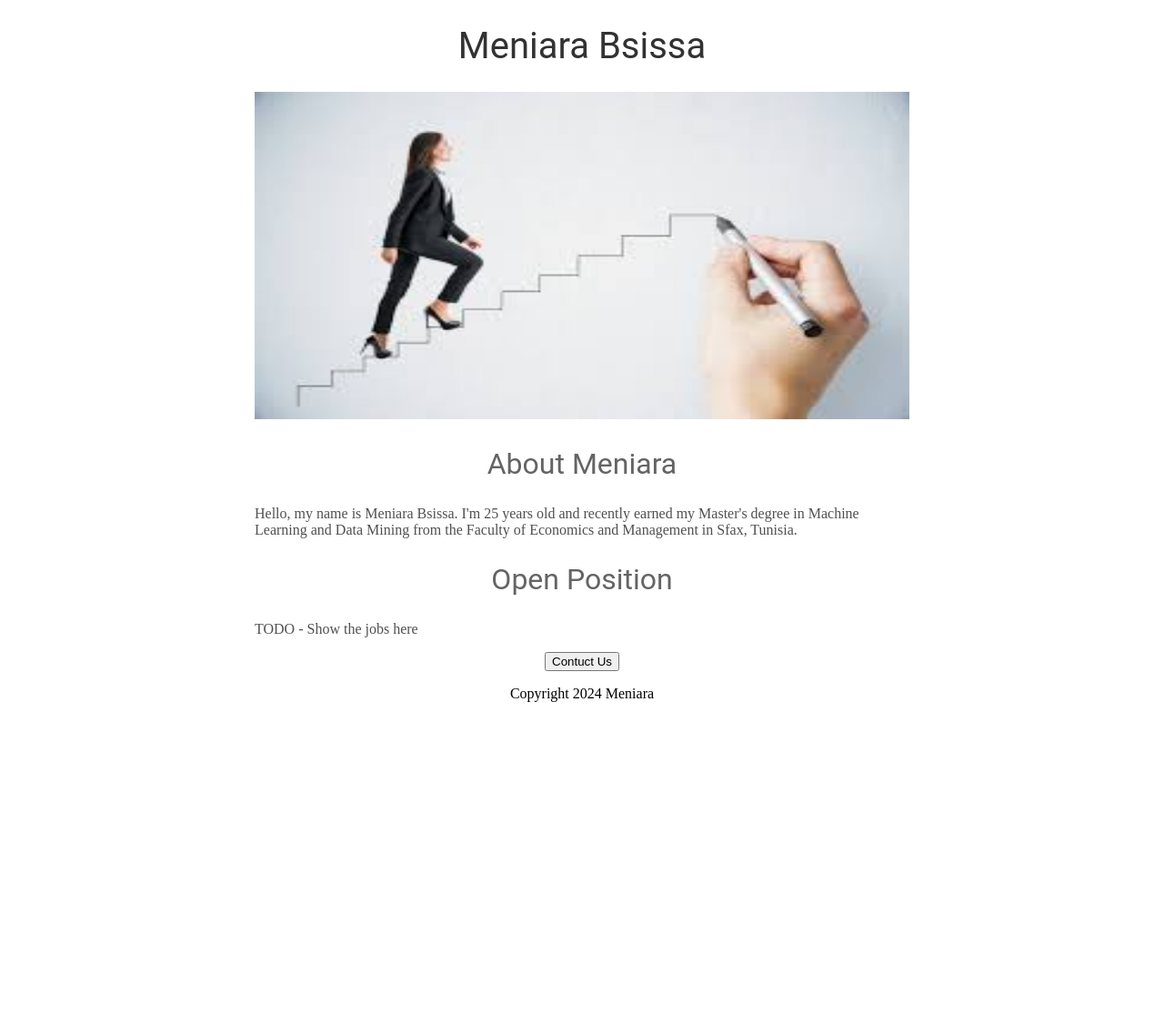
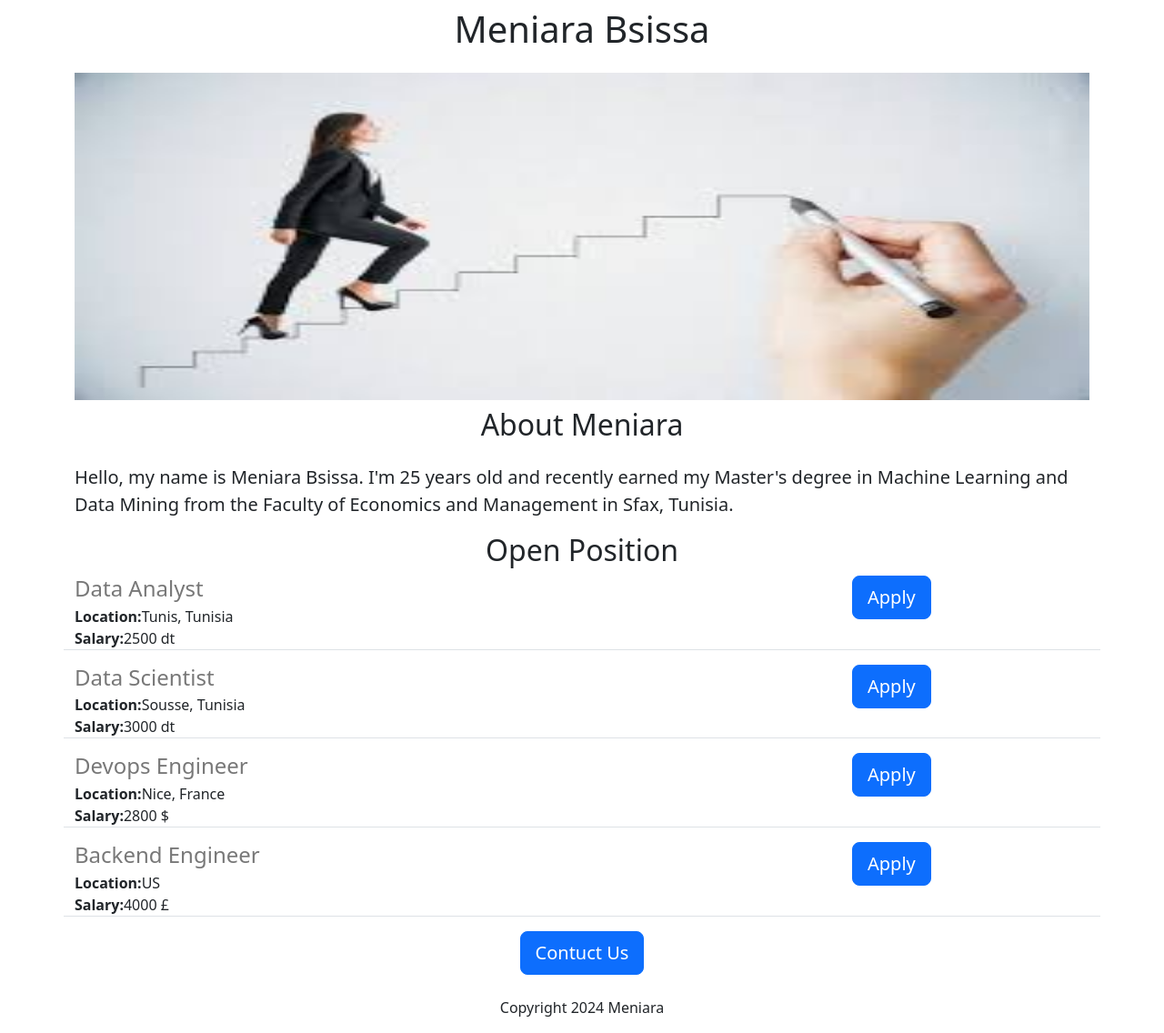
Before and after one commit to MeniaraBsissa/web-site-with-python-Flask, a Flask app: page / in a window 1280 px wide. Shown: the whole page at 91% size. Before the commit the page ends 772 px from the top, so only its background shows below. Run offline with Flask 3, Linux system fonts and the light colour scheme.

Commit message:
Added Dynamic data and api route

```diff
--- a/app.py
+++ b/app.py
@@ -1,10 +1,43 @@
-from flask import Flask, render_template
+from flask import Flask, render_template, jsonify
 
 app = Flask(__name__)
 
+
+JOBS = [
+  {
+    'id': 1,
+    'title': 'Data Analyst',
+    'location': 'Tunis, Tunisia',
+    'salary': '2500 dt'
+  },
+  {
+    'id': 2,
+    'title': 'Data Scientist',
+    'location': 'Sousse, Tunisia',
+    'salary': '3000 dt'
+  },
+  {
+    'id': 3,
+    'title': 'Devops Engineer',
+    'location': 'Nice, France',
+    'salary': '2800 $'
+  },
+  {
+    'id': 4,
+    'title': 'Backend Engineer',
+    'location': 'US',
+    'salary': '4000 £'
+  }
+]
+
+
 @app.route("/")
 def hello_word():
-  return render_template('home.html')
+  return render_template('home.html', jobs=JOBS, company_name='Meniara')
+
+@app.route("/api/jobs")
+def list_job():
+  return jsonify(JOBS)
 
 if __name__ == "__main__":
   app.run(host='0.0.0.0', debug=True)
--- a/templates/home.html
+++ b/templates/home.html
@@ -2,52 +2,36 @@
 <html>
   <head>
     <title>Meniara Bsissa</title>
+    <meta charset="utf-8">
+    <meta name="viewport" content="width=device-width, initial-scale=1">
+    <link href="https://cdn.jsdelivr.net/npm/bootstrap@5.3.3/dist/css/bootstrap.min.css" rel="stylesheet" integrity="sha384-QWTKZyjpPEjISv5WaRU9OFeRpok6YctnYmDr5pNlyT2bRjXh0JMhjY6hW+ALEwIH" crossorigin="anonymous">
   <style>
-      h1{
-        font-size: 40px;
-        font-family: ROBOTO;
-        font-weight: normal;
-        color: rgb(50, 50, 50);
-        text-align: center;
-        font-weight: normal;
-      }
     #banner {
       width: 100%;
       height: 360px;
     }
-      h2{
-        font-family: Roboto;
-        font-size: 32px;
-        color: rgb(100, 100, 100);
-        text-align: center;
-        font-weight: normal;
-      }
-      .bodytext{
-        font-family: Robot;
-        color: rgb(80, 80, 80);
-      }
-      #container{
-        max-width: 720px;
-        margin: 0 auto;
-      }
   </style>
   </head>
   <body>
-    <div id="container">
-    <h1>Meniara Bsissa</h1>
-    <img id= "banner" src="https://f715a65d-31e5-44b8-b328-1261ab467a00-00-1m0xj6oi4poca.kirk.replit.dev:5000/static/img.jpg">
-    <h2>About Meniara</h2>
-    <p class="bodytext">
+    <div class="container">
+    <h1 class="text-center mt-2 mb-4" >{{company_name}} Bsissa</h1>
+    <img id="banner" src="https://f715a65d-31e5-44b8-b328-1261ab467a00-00-1m0xj6oi4poca.kirk.replit.dev:5000/static/img.jpg" class="img-fluid">
+    <h2 class="text-center mt-2 mb-4">About Meniara</h2>
+    <p class="lead">
       Hello, my name is Meniara Bsissa. I'm 25 years old and recently earned my Master's degree in Machine Learning and Data Mining from the Faculty of Economics and Management in Sfax, Tunisia.
     </p>
-    <h2>Open Position</h2>
-    <p class="bodytext">TODO - Show the jobs here</p>
-      <div style="text-align:center;">
-    <button>Contuct Us</button>
-        <p>Copyright 2024 Meniara</p>
+    <h2 class="text-center">Open Position</h2>
+
+      <div>
+        {% for job in jobs %}
+        {% include 'jobitem.html' %}
+        {% endfor %}
+      </div>
+      <div class="text-center">
+    <button class="btn btn-primary btn-lg">Contuct Us</button>
+        <p class="mt-4">Copyright 2024 Meniara</p>
       </div>
       </div>
 
-
   </body>
 </html>
--- /dev/null
+++ b/templates/jobitem.html
@@ -0,0 +1,18 @@
+<div class="border-bottom row" style="margin-bottom:16px; "padding-bottom:8px";>
+  <div class="col-9">
+  <h4 style="color:rgb(120,120,120); margin-bottom:4px;">
+    {{job['title']}}
+  </h4>
+  <div>
+    <b>Location:</b>{{job['location']}}
+  </div>
+    {% if 'salary' in job %}
+  <div>
+    <b>Salary:</b>{{job['salary']}}
+  </div>
+    {% endif %}
+</div>
+  <div class="col-3">
+    <button type="button" class="btn btn-outside btn-lg btn-primary">Apply</button>
+  </div>
+</div>
```
Lines whose indentation alone changed are shown as unchanged.
